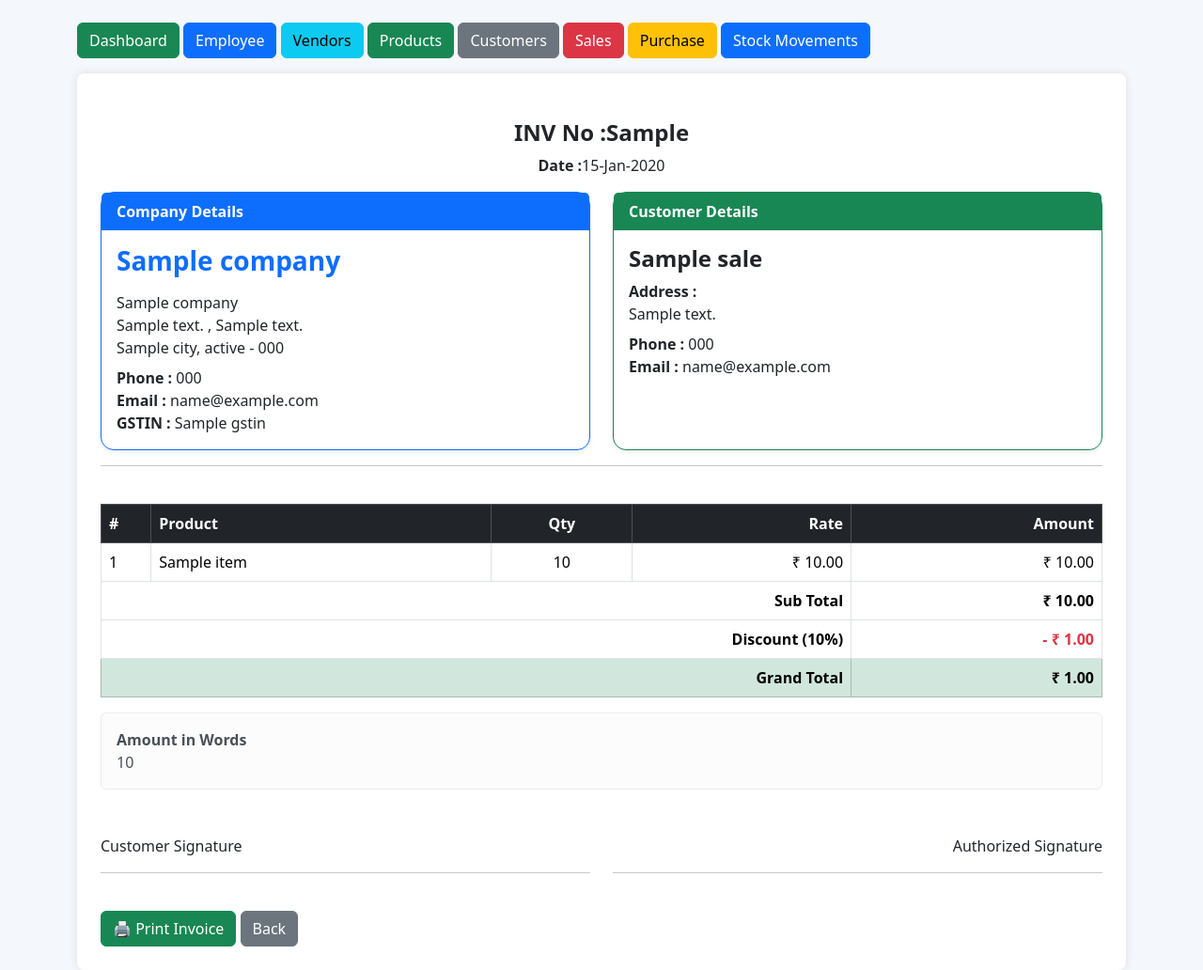
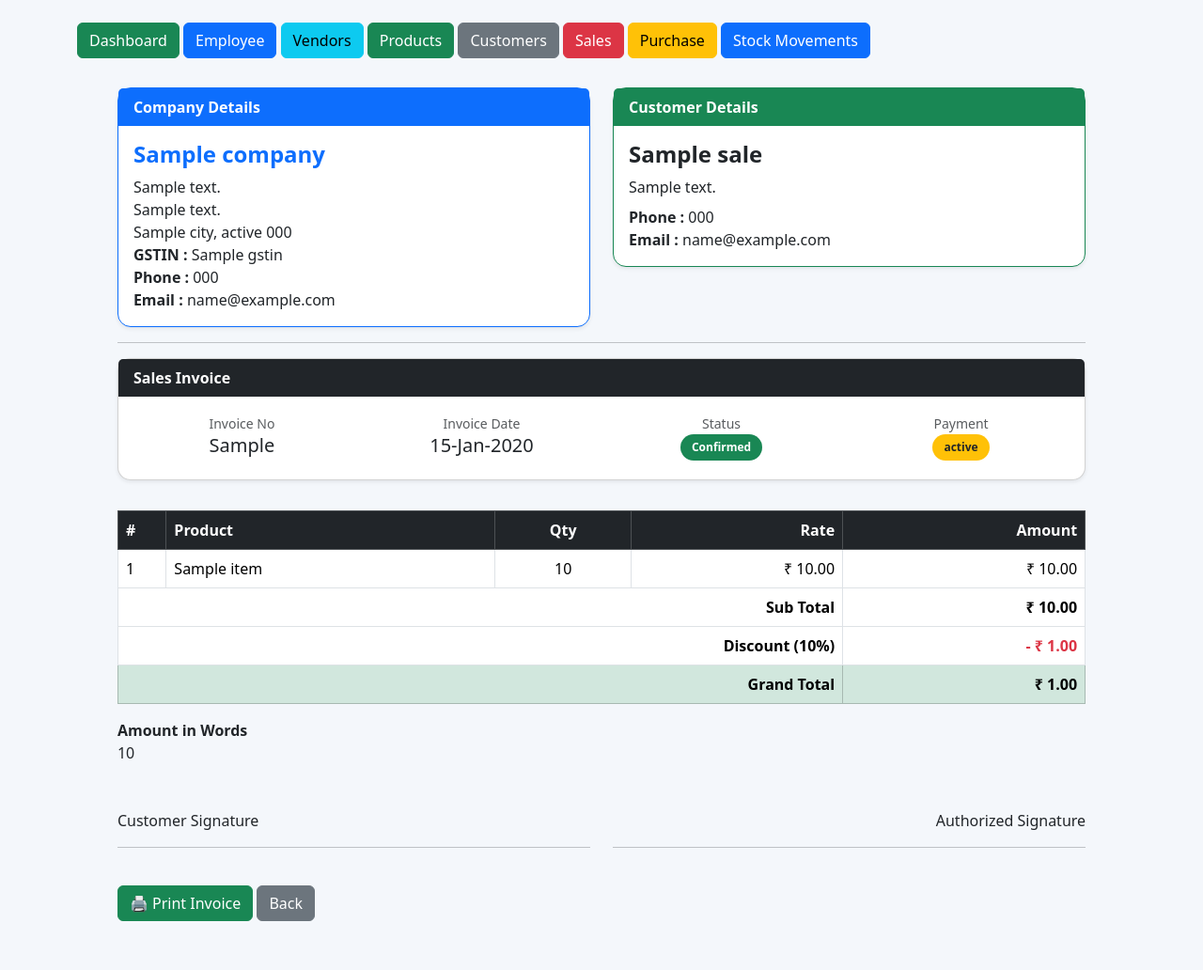
Before and after one commit to rajat1983/VERA_ERP_V1, a Flask app: template templates/sales/sale_view.html in a window 1280 px wide. Shown: the whole page at 94% size. After the commit the page ends 980 px from the top, so only its background shows below. Run offline with Flask 3, Linux system fonts and the light colour scheme; the template is opened without the code that fills it: most values are stand-ins (such as "Sample title", 1, 10 or a date in 2020).

Commit message:
updated invoice format

```diff
--- a/templates/sales/sale_view.html
+++ b/templates/sales/sale_view.html
@@ -4,10 +4,13 @@
 
 <style>
 .invoice-box{
-    background:#fff;
-    padding:25px;
-    border-radius:8px;
-    box-shadow:0 0 10px rgba(0,0,0,.1);
+
+    width:95%;
+
+    margin:auto;
+
+    padding:15px;
+
 }
 
 .summary-table td,
@@ -30,23 +33,34 @@ body{
     box-shadow:none;
     border:none;
 }
+.card-body{
+    padding:.75rem 1rem;
+}
+.table td,
+.table th{
+
+    padding:6px 8px;
+
+    vertical-align:middle;
+
+}
+.row{
+
+    margin-bottom:12px;
+
+}
 
 }
 </style>
 
 <div class="invoice-box">
-<div class="text-center mt-4">
 
-    <h4 class="fw-bold">INV No :<span"class="text-primary">{{ sale.invoice_no }}</span> </h4>
-    <p><strong>Date :</strong>{{ sale.sale_date.strftime('%d-%b-%Y') if sale.sale_date else "-" }}</p>
-
-</div>
 <div class="row">
 
-    <!-- Company Card -->
+    <!-- Company -->
     <div class="col-md-6">
 
-        <div class="card border-primary shadow-sm h-100">
+        <div class="card border-primary shadow-sm">
 
             <div class="card-header bg-primary text-white">
                 <strong>Company Details</strong>
@@ -54,40 +68,35 @@ body{
 
             <div class="card-body">
 
-                <h3 class="fw-bold text-primary mb-3">
+                <h4 class="fw-bold text-primary">
                     {{ company.company_name }}
-                </h3>
+                </h4>
 
-                {% if company.legal_name %}
-                <div>{{ company.legal_name }}</div>
+                <div>{{ company.address1 }}</div>
+
+                {% if company.address2 %}
+                    <div>{{ company.address2 }}</div>
                 {% endif %}
-
-                <div>
-                    {{ company.address1 }}
-                    {% if company.address2 %}
-                        , {{ company.address2 }}
-                    {% endif %}
-                </div>
 
                 <div>
                     {{ company.city }},
                     {{ company.state }}
-                    - {{ company.pincode }}
+                    {{ company.pincode }}
                 </div>
 
-                <div class="mt-2">
-                    <b>Phone :</b>
+                <div>
+                    <strong>GSTIN :</strong>
+                    {{ company.gstin }}
+                </div>
+
+                <div>
+                    <strong>Phone :</strong>
                     {{ company.phone }}
                 </div>
 
                 <div>
-                    <b>Email :</b>
+                    <strong>Email :</strong>
                     {{ company.email }}
-                </div>
-
-                <div>
-                    <b>GSTIN :</b>
-                    {{ company.gstin }}
                 </div>
 
             </div>
@@ -96,34 +105,46 @@ body{
 
     </div>
 
-    <!-- Customer Card -->
+    <!-- Customer -->
+
     <div class="col-md-6">
 
-        <div class="card border-success shadow-sm h-100">
+        <div class="card border-success shadow-sm">
 
             <div class="card-header bg-success text-white">
+
                 <strong>Customer Details</strong>
+
             </div>
 
             <div class="card-body">
 
                 <h4 class="fw-bold">
+
                     {{ sale.customer_name }}
+
                 </h4>
 
                 <div>
-                    <b>Address :</b><br>
+
                     {{ sale.address if sale.address else "-" }}
+
                 </div>
 
                 <div class="mt-2">
-                    <b>Phone :</b>
+
+                    <strong>Phone :</strong>
+
                     {{ sale.phone if sale.phone else "-" }}
+
                 </div>
 
                 <div>
-                    <b>Email :</b>
+
+                    <strong>Email :</strong>
+
                     {{ sale.email if sale.email else "-" }}
+
                 </div>
 
             </div>
@@ -136,7 +157,91 @@ body{
 
 <hr>
 
+<div class="card shadow-sm mt-3 mb-2">
 
+    <div class="card-header bg-dark text-white">
+
+        <strong>Sales Invoice</strong>
+
+    </div>
+
+    <div class="card-body">
+
+        <div class="row text-center">
+
+            <div class="col-md-3">
+
+                <small class="text-muted">
+
+                    Invoice No
+
+                </small>
+
+                <h5>
+
+                    {{ sale.invoice_no }}
+
+                </h5>
+
+            </div>
+
+            <div class="col-md-3">
+
+                <small class="text-muted">
+
+                    Invoice Date
+
+                </small>
+
+                <h5>
+
+                    {{ sale.sale_date.strftime('%d-%b-%Y') if sale.sale_date else "-" }}
+
+                </h5>
+
+            </div>
+
+            <div class="col-md-3">
+
+                <small class="text-muted">
+
+                    Status
+
+                </small>
+
+                <br>
+
+                <span class="badge bg-success">
+
+                    {{ sale.sale_status }}
+
+                </span>
+
+            </div>
+
+            <div class="col-md-3">
+
+                <small class="text-muted">
+
+                    Payment
+
+                </small>
+
+                <br>
+
+                <span class="badge bg-warning text-dark">
+
+                    {{ sale.payment_status }}
+
+                </span>
+
+            </div>
+
+        </div>
+
+    </div>
+
+</div>
 
 
 
@@ -248,7 +353,7 @@ Grand Total
 
 </table>
 
-<div class="alert alert-light">
+<div "padding:10px 15px">
 
 <b>Amount in Words</b>
 
@@ -260,19 +365,9 @@ Grand Total
 
 <div class="row mt-5">
 
-<div class="col-md-6">
+<div class="col-md-6">Customer Signature<hr></div>
 
-Customer Signature
-
-<hr>
-
-</div>
-
-<div class="col-md-6 text-end">
-
-Authorized Signature
-
-<hr>
+<div class="col-md-6 text-end">Authorized Signature<hr>
 
 </div>
 
```
